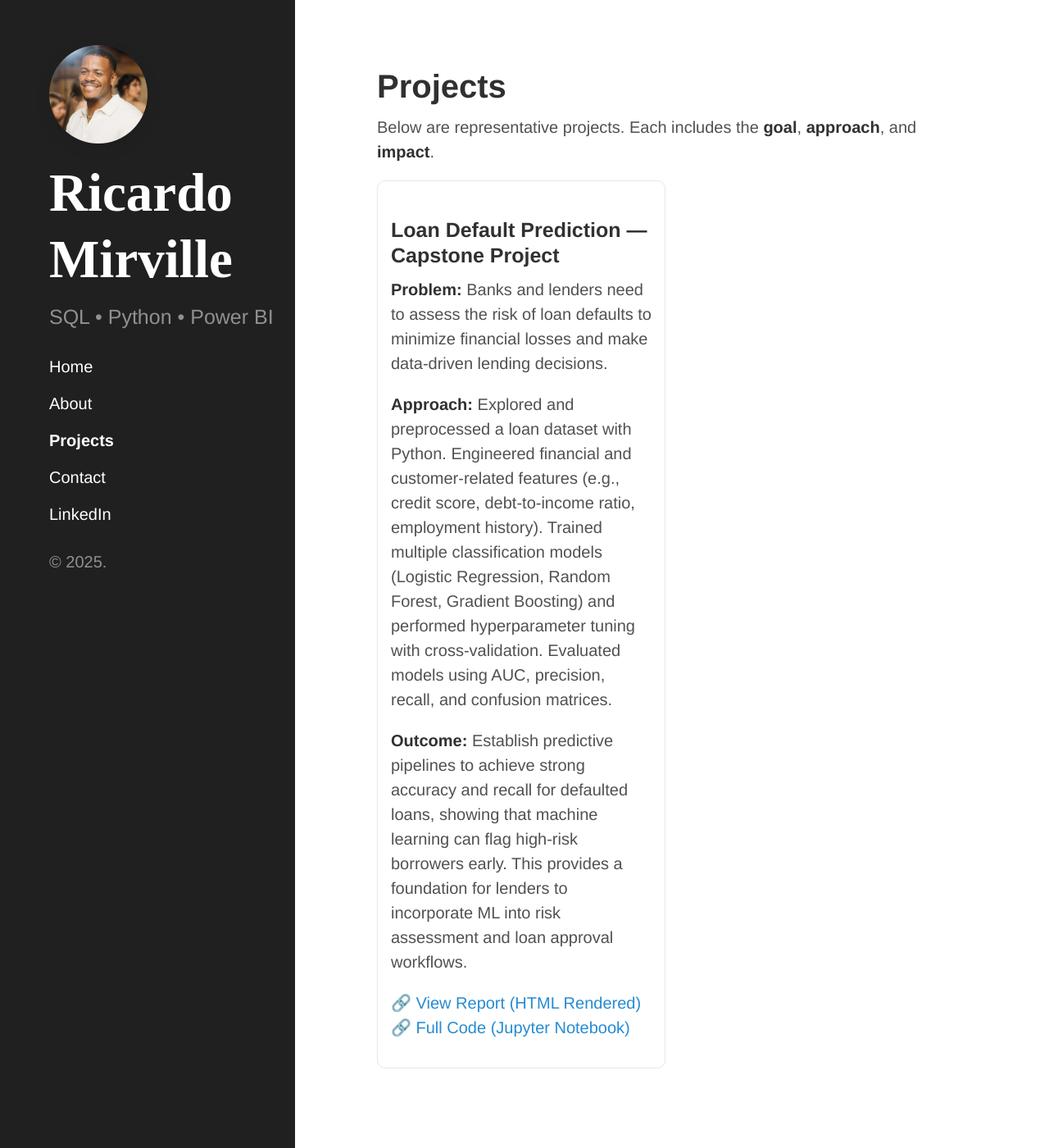
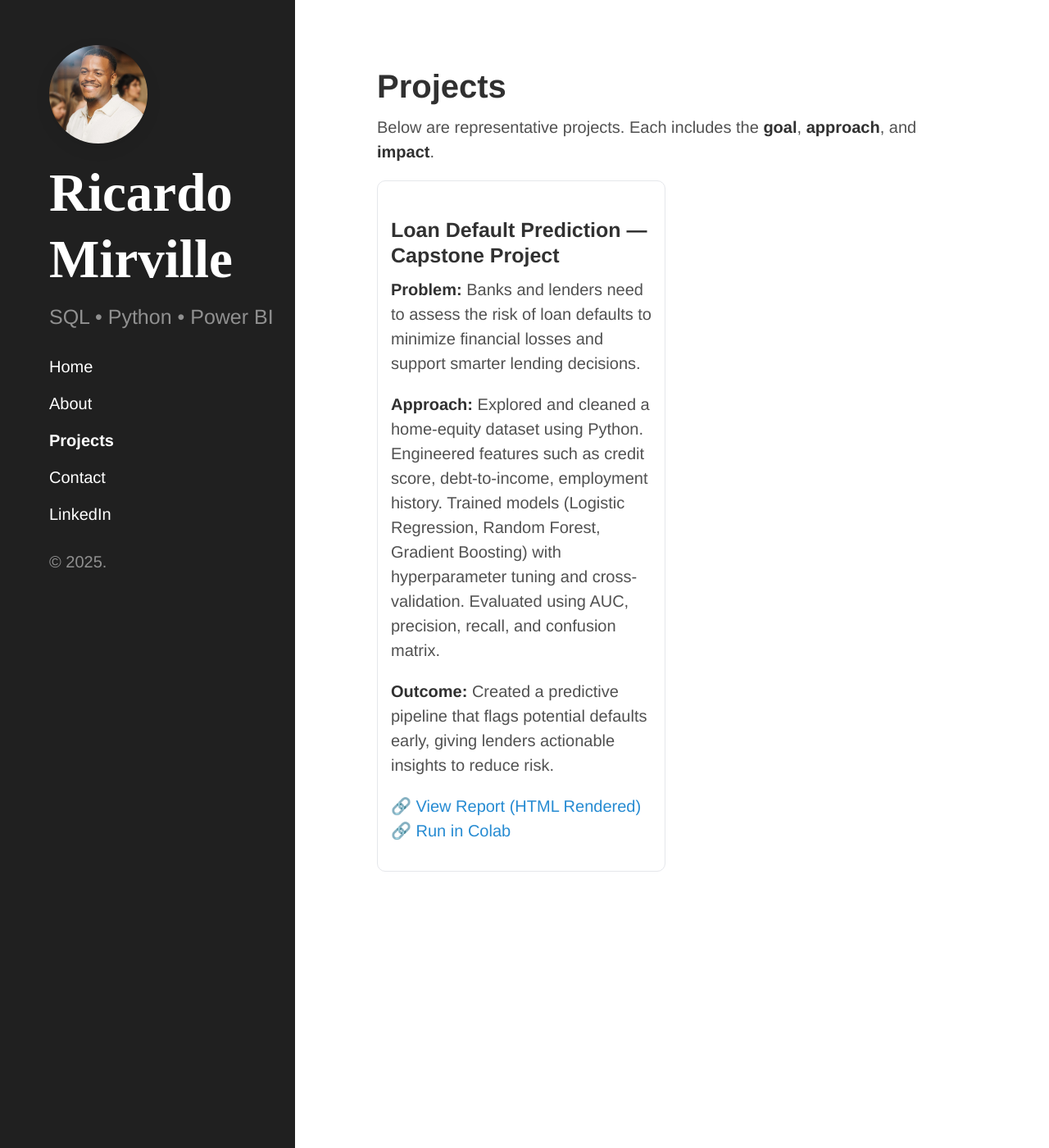
Before and after one commit to RicardoBMirville/Portfolio, a Jekyll site: the page built from projects.md, in a window 1280 px wide and 1400 px high. Shown: the whole window at 82% size. Built offline with Jekyll 4.4.1, drawn with Linux system fonts in a browser that asks for light colours.

Commit message:
Update projects.md

```diff
--- a/projects.md
+++ b/projects.md
@@ -14,14 +14,12 @@ Below are representative projects. Each includes the **goal**, **approach**, and
 <div class="projects">
 
   <div class="card">
-    <h3>Loan Default Prediction — Capstone Project</h3>
-    <p><strong>Problem:</strong> Banks and lenders need to assess the risk of loan defaults to minimize financial losses and make data-driven lending decisions.</p>
-    <p><strong>Approach:</strong> Explored and preprocessed a loan dataset with Python. Engineered financial and customer-related features (e.g., credit score, debt-to-income ratio, employment history). Trained multiple classification models (Logistic Regression, Random Forest, Gradient Boosting) and performed hyperparameter tuning with cross-validation. Evaluated models using AUC, precision, recall, and confusion matrices.</p>
-    <p><strong>Outcome:</strong> Establish predictive pipelines to achieve strong accuracy and recall for defaulted loans, showing that machine learning can flag high-risk borrowers early. This provides a foundation for lenders to incorporate ML into risk assessment and loan approval workflows.</p>
-    <p>
-      🔗 <a href="https://nbviewer.org/github/ricardobmirville/Portfolio/blob/main/assets/loan_default_prediction.ipynb" target="_blank">View Report (HTML Rendered)</a><br>
-      🔗 <a href="https://colab.research.google.com/github/ricardobmirville/Portfolio/blob/main/assets/loan_default_prediction.ipynb" target="_blank">Full Code (Jupyter Notebook)</a>
-    </p>
-  </div>
-
+  <h3>Loan Default Prediction — Capstone Project</h3>
+  <p><strong>Problem:</strong> Banks and lenders need to assess the risk of loan defaults to minimize financial losses and support smarter lending decisions.</p>
+  <p><strong>Approach:</strong> Explored and cleaned a home‐equity dataset using Python. Engineered features such as credit score, debt-to-income, employment history. Trained models (Logistic Regression, Random Forest, Gradient Boosting) with hyperparameter tuning and cross-validation. Evaluated using AUC, precision, recall, and confusion matrix.</p>
+  <p><strong>Outcome:</strong> Created a predictive pipeline that flags potential defaults early, giving lenders actionable insights to reduce risk.</p>
+  <p>
+    🔗 <a href="https://nbviewer.org/github/RicardoBMirville/Portfolio/blob/main/assets/notebooks/loan_default_prediction.ipynb" target="_blank">View Report (HTML Rendered)</a><br>
+    🔗 <a href="https://colab.research.google.com/github/RicardoBMirville/Portfolio/blob/main/assets/notebooks/loan_default_prediction.ipynb" target="_blank">Run in Colab</a>
+  </p>
 </div>
```
